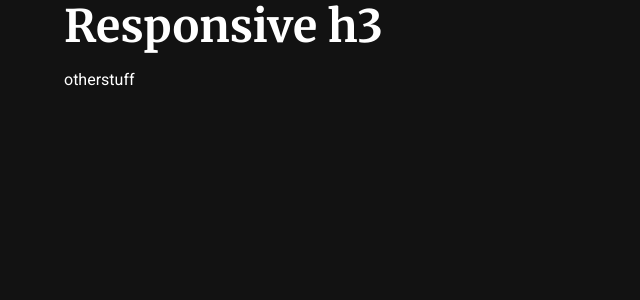
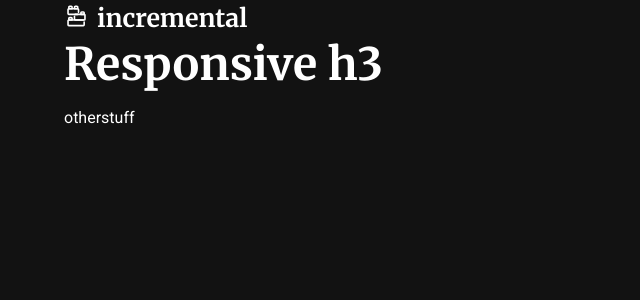
Before and after one commit to pengying/incremental-blog, a Next.js app: page / in a window 1280 px wide. Shown: the top 300 px of the page, without its empty margins (0-640 px from the left). Built offline with nearby package versions, Linux system fonts and the light colour scheme.

Commit message:
getting logo component

```diff
--- a/app/components/logo.tsx
+++ b/app/components/logo.tsx
@@ -1,21 +1,23 @@
-"use client";
+'use client';
 
 import React from "react";
 import styled from "@emotion/styled";
-import mediaqueries from "../lib/media";
+import theme from "../styles/theme/mui-theme";
+import { Typography } from "@mui/material";
 
 const Logo: React.FC<{ fill: string }> = ({ fill = "white" }) => {
   return (
+    <>
       <LogoContainer>
         <svg
           xmlns="http://www.w3.org/2000/svg"
           viewBox="0 0 100 125"
-        width = "100"
-        height = "125"
-        fill = {fill}
+          width="25"
+          height="30"
+          fill={fill}
           className="Logo__Desktop"
         >
-        <path d="M78.53,63.38a3.35,3.35,0,1,1,0,6.7H18.09V86.81H78.53V75.07a3.36,3.36,0,1,1,6.72,0V86.81a6.73,6.73,0,0,1-6.72,6.7H18.09a6.69,6.69,0,0,1-6.69-6.7V70.08a6.72,6.72,0,0,1,1.95-4.73,6.81,6.81,0,0,1,4.74-2Z"/>
+          <path d="M78.53,63.38a3.35,3.35,0,1,1,0,6.7H18.09V86.81H78.53V75.07a3.36,3.36,0,1,1,6.72,0V86.81a6.73,6.73,0,0,1-6.72,6.7H18.09a6.69,6.69,0,0,1-6.69-6.7V70.08a6.72,6.72,0,0,1,1.95-4.73,6.81,6.81,0,0,1,4.74-2Z" />
           <path d="M31.53,70.08H18.09a3.36,3.36,0,0,1-3.34-3.33v-6.7a6.64,6.64,0,0,1,2-4.73h0l0,0a6.68,6.68,0,0,1,4.72-1.94h6.72a6.56,6.56,0,0,1,4.71,2h0v0a6.67,6.67,0,0,1,2,4.71v6.7a3.35,3.35,0,0,1-3.35,3.33Zm-10.06-6.7h6.72V60.05h0v0h0v0H21.47v0h0l0,0h0Zm0-3.33Zm0,0Zm6.72,0Zm0,0Z" />
           <path d="M38.25,51.78a3.36,3.36,0,0,1,6.72,0v11.6H81.88V46.65H45A3.35,3.35,0,1,1,45,40H81.88a6.7,6.7,0,0,1,4.74,2,6.62,6.62,0,0,1,2,4.73V63.38a6.74,6.74,0,0,1-6.72,6.7H45a6.6,6.6,0,0,1-4.75-2h0a6.61,6.61,0,0,1-2-4.73Z" />
           <path d="M81.88,46.65H68.47a3.34,3.34,0,0,1-3.37-3.33v-6.7a6.73,6.73,0,0,1,6.71-6.7h6.72a6.73,6.73,0,0,1,6.72,6.7v6.7a3.34,3.34,0,0,1-3.37,3.33ZM71.81,40h6.72V36.62H71.81Z" />
@@ -23,8 +25,11 @@ const Logo: React.FC<{ fill: string }> = ({ fill = "white" }) => {
           <path d="M31.53,23.22H18.09a3.34,3.34,0,0,1-3.34-3.33v-6.7a6.64,6.64,0,0,1,2-4.73h0a6.73,6.73,0,0,1,4.75-2h6.72a6.78,6.78,0,0,1,4.74,2,1,1,0,0,1,.23.28,6.49,6.49,0,0,1,1.72,4.45v6.7a3.33,3.33,0,0,1-3.35,3.33ZM21.47,16.55h6.72V13.19H21.47Zm0-3.36Zm0,0Zm6.75,0Z" />
           <path d="M55,23.22H41.59a3.32,3.32,0,0,1-3.34-3.33v-6.7a6.61,6.61,0,0,1,2-4.73,1.79,1.79,0,0,1,.26-.23A6.69,6.69,0,0,1,45,6.49h6.72a6.81,6.81,0,0,1,4.74,2,1.64,1.64,0,0,1,.23.28,6.49,6.49,0,0,1,1.72,4.45v6.7A3.33,3.33,0,0,1,55,23.22ZM45,16.55h6.72V13.19H45Zm6.72-3.36Z" />
         </svg>
-      Incremental
+        <Typography variant="logo" className="hideable">
+          incremental
+        </Typography>
       </LogoContainer>
+    </>
   );
 };
 
@@ -32,17 +37,16 @@ export default Logo;
 
 // TODO(peng): fix mobile query
 const LogoContainer = styled.div`
-  .Logo__Mobile {
+  display: flex;
+  align-items: center;
+
+  .hideable {
+    margin: 0 0 0 0.5rem;
+  }
+
+  ${theme.breakpoints.down("sm")} {
+    .hideable {
       display: none;
     }
-
-  ${mediaqueries.tablet`
-    .Logo__Desktop {
-      display: none;
   }
-
-    .Logo__Mobile{
-      display: block;
-    }
-  `}
 `;
--- a/app/layout.tsx
+++ b/app/layout.tsx
@@ -4,6 +4,7 @@ import Header from './components/header';
 import ThemeRegistry from './theme-registry';
 import CssBaseline from '@mui/material/CssBaseline';
 import Container from '@mui/material/Container';
+import Logo from './components/logo';
 
 export const metadata: Metadata = {
   title: 'Create Next App',
@@ -20,11 +21,11 @@ export default function RootLayout({
       <body>
       <Container maxWidth="lg">
         <ThemeRegistry options={{ key: 'mui' }}>
+          <Logo fill='white' />
           {children}
         </ThemeRegistry>
         </Container>
       </body>
-
     </html>
   )
 }
--- a/app/styles/theme/mui-theme.ts
+++ b/app/styles/theme/mui-theme.ts
@@ -1,5 +1,22 @@
 import { Roboto, Merriweather } from 'next/font/google';
 import { createTheme } from '@mui/material/styles';
+
+declare module '@mui/material/styles' {
+    interface TypographyVariants {
+        logo: React.CSSProperties;
+    }
+
+    // allow configuration using `createTheme`
+    interface TypographyVariantsOptions {
+        logo?: React.CSSProperties;
+    }
+  }
+// Update the Typography's variant prop options
+declare module '@mui/material/Typography' {
+    interface TypographyPropsVariantOverrides {
+      logo: true;
+    }
+  }
 
 const roboto = Roboto({
   weight: ['300', '400', '500', '700'],
@@ -24,6 +41,12 @@ const theme = createTheme({
         fontSize: '2.8rem',
         fontWeight: 700,
       },
+
+    logo: {
+        fontFamily: merriweather.style.fontFamily,
+        fontSize: '25px',
+        fontWeight: 700,
+    },
   },
 });
 
```
Lines whose indentation alone changed are shown as unchanged.
